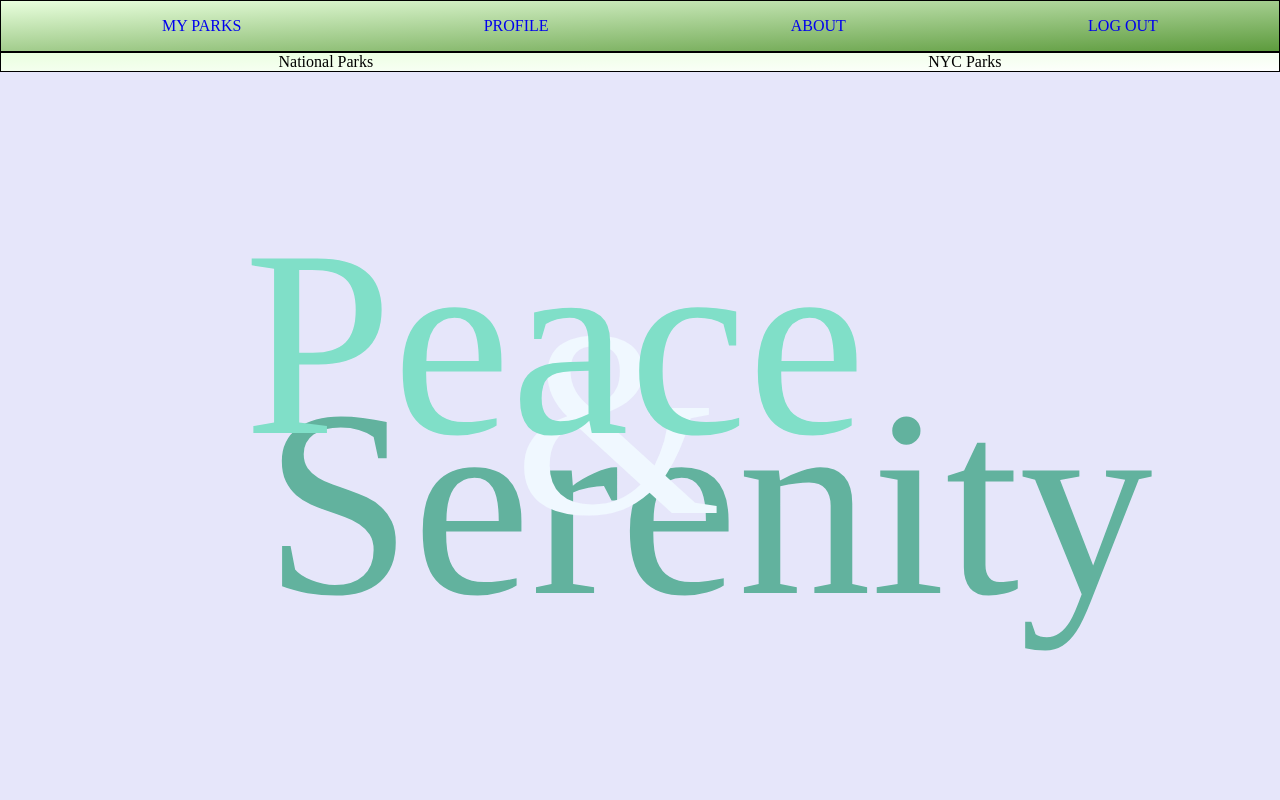
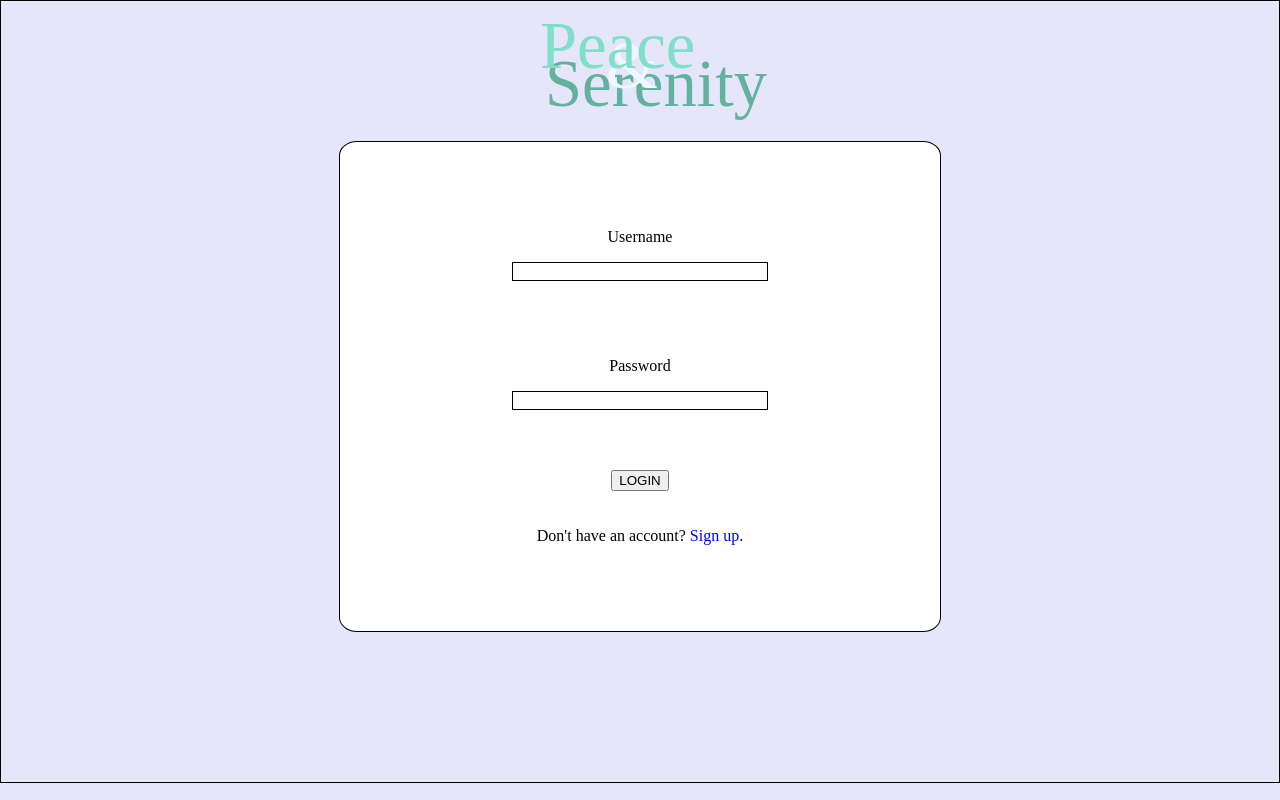
Before and after one commit to jadedrb/peace-and-serenity, a React (Create React App) app: page / in a window 1280 px wide. Built offline with nearby package versions, Linux system fonts and the light colour scheme.

Commit message:
fixed login

```diff
--- a/src/App.css
+++ b/src/App.css
@@ -387,7 +387,7 @@ nav {
 .logo2 {
   position: absolute;
   left: -100px;
-  top: -50px
+  top: -60px
 }
 
 .peace2 {
@@ -442,9 +442,35 @@ nav {
   padding: 50px;
   padding-bottom: 70px;
   margin-bottom: 150px;
+  margin-top: 140px;
   border-radius: 3%;
 }
 
 #subNavbar {
   background-image: linear-gradient(to bottom right, #E9FFDE, #FFFFFF);
 }
+
+#profile {
+  display: grid;
+  grid-template: 1fr 1fr / 1fr 1fr;
+  border: 1px solid yellow;
+}
+
+#userInfo {
+  margin: 50px;
+  font-size: 15pt;
+}
+
+#userInfo span {
+  color: grey;
+  margin-right: 50px;
+}
+
+#favPark {
+  border: 1px solid grey;
+}
+
+#userComments {
+  grid-column: 1 / span 2;
+  border: 1px solid grey;
+}
--- a/src/App.js
+++ b/src/App.js
@@ -1,31 +1,33 @@
 import React, { Component } from 'react';
-import { BrowserRouter as Router, Route, Link, Switch } from 'react-router-dom';
+import { BrowserRouter as Router, Route, Link, Switch, Redirect } from 'react-router-dom';
+import { MyContext } from './components/Provider';
 import './App.css';
 
 import Login from './components/Login';
 import Posts from './components/Posts';
 import About from './components/About';
 import Profile from './components/Profile';
-import Provider from './components/Provider';
 
 class App extends Component {
+  static contextType = MyContext;
 
   constructor() {
     super()
     this.state = {
-      page: 'not login',
       nav: false
     }
-    this.changePage = this.changePage.bind(this)
     this.toggleNav = this.toggleNav.bind(this)
   }
 
-  changePage(newPage) { this.setState({page: newPage}) }
+  componentDidUpdate() {
+    console.log('App updated.')
+  }
 
   toggleNav() { this.setState({nav: !this.state.nav}) }
 
   render() {
-    let { page } = this.state
+    let { page } = this.context
+    console.log(page)
 
     let login = (
       <div className="navBar">
@@ -43,7 +45,7 @@ class App extends Component {
               <Route exact path="/" component={Posts} />
               <Route path="/profile" component={Profile} />
               <Route path="/about" component={About} />
-              <Route path="/login" component={Login} />
+              <Route exact path="/login" component={Login} />
             </Switch>
           </div>
         </Router>
@@ -51,10 +53,11 @@ class App extends Component {
     )
 
     return (
-      <Provider>
+      <React.Fragment>
         {page !== 'login' ? login : ''}
-        {page === 'login' ? <Login changePage={this.changePage} /> : ''}
-      </Provider>
+        {page !== 'login' ? <Redirect to="/" /> : ''}
+        {page === 'login' ? <div><Login /> <Redirect to="/" /></div> : ''}
+      </React.Fragment>
     );
   }
 }
--- a/src/components/Login.js
+++ b/src/components/Login.js
@@ -16,7 +16,8 @@ class Login extends Component {
       userbase: {},
       emails: {},
       returningUser: true,
-      attempt: false
+      attempt: false,
+      preventRender: false
     }
     this.onChange = this.onChange.bind(this)
     this.onSubmit = this.onSubmit.bind(this)
@@ -25,7 +26,8 @@ class Login extends Component {
 
   onChange(e) {
     let { value, name } = e.target
-    let { username, password, userbase, returningUser } = this.state
+    let { username, password, returningUser } = this.state
+    let { userbase } = this.context
     let status;
 
     const checkLogin = () => {
@@ -33,7 +35,7 @@ class Login extends Component {
           userbase.hasOwnProperty(value)) {
         status = true;
       } else if (userbase.hasOwnProperty(username) &&
-                 userbase[username] === value) {
+                 userbase[username]['password'] === value) {
         status = true;
       } else if (value !== '') {
         status = false;
@@ -77,6 +79,7 @@ class Login extends Component {
     let {
       username,
       password,
+      email,
       userbase,
       statusU,
       statusP,
@@ -87,32 +90,33 @@ class Login extends Component {
 
     // Check for successful login
     if (statusU && statusP && returningUser) {
+      let updateData = this.context.update
+      updateData([username, password], 'returningUser')
     // Check for successful sign-up
     } else if (statusU && statusP && statusE) {
-      let { username, password, userbase } = this.state
+      let { username, password, userbase, email } = this.state
       e.preventDefault()
 
       if (username === '' || password === '') { return }
       if (userbase.hasOwnProperty(username)) { return }
 
       this.setState(prevState => {
-        prevState.userbase[username] = password
+        prevState.userbase[username] = {}
+        prevState.userbase[username]['comments'] = {}
+        prevState.userbase[username]['password'] = password
+        prevState.userbase[username]['email'] = email
         return { prevState }
       })
       alert('successful signup')
-      console.log(this.state)
     }
     this.setState({attempt: true})
   }
 
   loginSignup(switchTo) {
     if (switchTo === 'signup') {
-      console.log(this.state.username)
       this.setState({returningUser: false, username: '', password: '', email: ''})
-      console.log(this.state)
     } else {
       this.setState({returningUser: true, username: '', password: '', email: ''})
-      console.log(this.state)
     }
   }
 
@@ -123,14 +127,15 @@ class Login extends Component {
     let updateData = this.context.update
     if (statusU && statusP && statusE && attempt) {
       this.setState({attempt: false})
-      updateData([username, password, email], 'signup')
-      this.clearAttempt()
+      updateData([username, password, email, this.state.userbase], 'signup')
     }
-    console.log('unmount')
   }
 
   componentDidUpdate() {
-    let { changePage } = this.props
+
+    let updateData = this.context.update
+    let { page } = this.context
+
     let {
       statusU,
       statusP,
@@ -139,8 +144,23 @@ class Login extends Component {
       email,
       username,
       attempt } = this.state
-    console.log('componentDidUpdate')
-    if (statusU && statusP && statusE && attempt) changePage('whatever')
+
+
+    if (page === 'home') {
+      console.log('is this a logout?')
+      updateData('login', 'login')
+    }
+
+    if (statusU && statusP && statusE && attempt) {
+      updateData('home', 'login')
+      this.setState({statusU: false, statusP: false, statusE: false, attempt: false})
+    }
+
+  }
+
+  componentDidMount() {
+    let { changePage, page } = this.props
+    this.setState({statusU: false, statusP: false, statusE: false, attempt: false})
   }
 
   render() {
@@ -203,13 +223,13 @@ class Login extends Component {
 
     return (
       <div id="login">
-        <p id="title">
-          <div className='logo2'>
+        <div id="title">
+          <p className='logo2'>
             <span className='peace2'>Peace</span>
             <span className='and2'>&</span>
             <span className='serenity2'>Serenity</span>
-          </div>
-        </p>
+          </p>
+        </div>
         <form id='loginForm' onSubmit={onSubmit} name='' style={{backgroundColor: colorF}}>
           {emailInput}
           <label style={{border: validU}}>
--- a/src/components/Profile.js
+++ b/src/components/Profile.js
@@ -9,12 +9,15 @@ class Profile extends Component {
   }
 
   render() {
+    let { user, password, email, nycParks } = this.context
+    console.log(this.context)
+    console.log('^context for profile')
     return (
       <div id='profile'>
         <div id='userInfo'>
-          <p className='infoPiece'><span>username</span></p>
-          <p className='infoPiece'><span>password</span></p>
-          <p className='infoPiece'><span>email</span></p>
+          <p className='infoPiece'><span>username</span>{user}</p>
+          <p className='infoPiece'><span>password</span>{password}</p>
+          <p className='infoPiece'><span>email</span>{email}</p>
         </div>
         <div id='favPark'></div>
         <div id='userComments'></div>
--- a/src/components/Provider.js
+++ b/src/components/Provider.js
@@ -9,6 +9,8 @@ class MyProvider extends Component {
       user: 'defaultUser',
       password: '',
       email: '',
+      userbase: {},
+      emails: {},
       page: 'login',
       nationalParks: [],
       nycParks: {},
@@ -64,10 +66,17 @@ class MyProvider extends Component {
 
   updateData(data, type) {
     console.log('updateData')
+    console.log(data)
+    console.log(type)
     switch(type) {
       case 'signup':
-        let [u, p, e] = data
-        this.setState({user: u, password: p, email: e})
+        let [u, p, e, userbase] = data
+        console.log(this.state.userbase)
+        console.log('^ Provider userbase')
+        console.log(userbase)
+        console.log('^ Incoming userbase')
+        let newUserbase = {...this.state.userbase, ...userbase}
+        this.setState({user: u, password: p, email: e, userbase: newUserbase})
         break;
       case 'addPark':
         let [id, img, color] = data
@@ -120,11 +129,14 @@ class MyProvider extends Component {
       case 'newComment':
         let [parId, comment] = data
         let nyPaaarks = { ...this.state.nycParks }
+        let newUserbase2 = { ...this.state.userbase }
         let cId = this.state.newCommentId
         nyPaaarks[parId]['comments'][cId] = { user: this.state.user, votes: 0, date: new Date(), comment }
+        newUserbase2[this.state.user]['comments'][cId] = parId
         this.setState(prevState => {
           return {
             newCommentId: prevState.newCommentId + 1,
+            userbase: newUserbase2,
             nycParks: nyPaaarks
           }
         })
@@ -135,6 +147,14 @@ class MyProvider extends Component {
         let nyPpark = { ...this.state.nycParks }
         nyPpark[ppId]['comments'][comId]['votes'] += v
         this.setState({nycParks: nyPpark})
+        break;
+      case 'returningUser':
+        let [us, pa] = data
+        let thisUsersEmail = this.state.userbase[us]['email']
+        this.setState({user: us, password: pa, email: thisUsersEmail, page: 'home'})
+        break;
+      case 'login':
+        this.setState({page: data})
         break;
     }
     console.log(this.state)
--- a/src/index.js
+++ b/src/index.js
@@ -3,8 +3,9 @@ import ReactDOM from 'react-dom';
 import './index.css';
 import App from './App';
 import { BrowserRouter as Router } from 'react-router-dom';
+import Provider from './components/Provider';
 
 ReactDOM.render(
-  <Router><App /></Router>,
+  <Provider><Router><App /></Router></Provider>,
   document.getElementById('root')
 );
```
